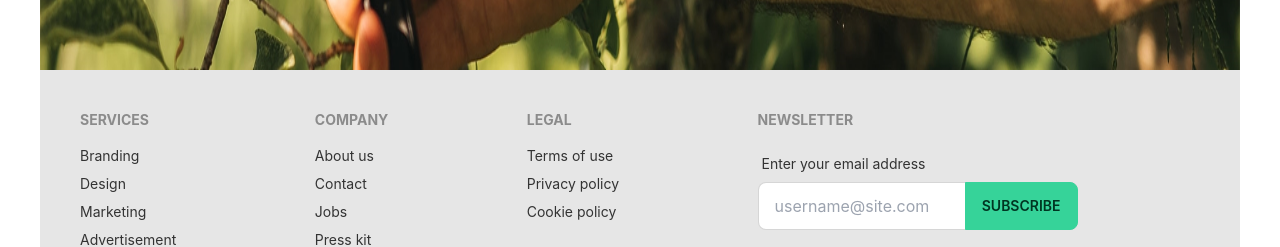
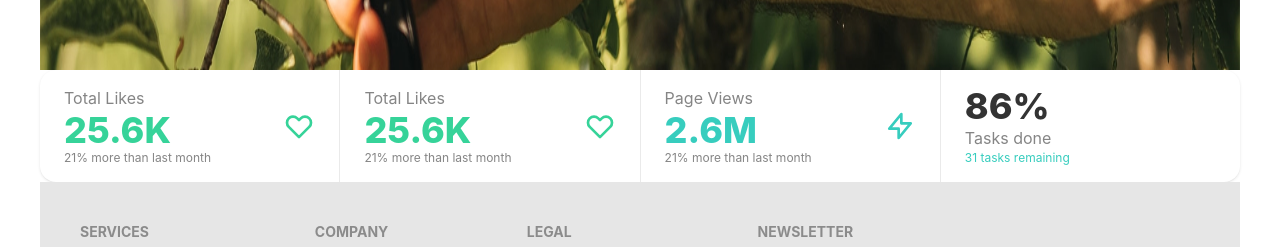
Before and after one commit to md-najmul-haque/gardening-tools-manufacturer-client-side, a React (Create React App) app: page / in a window 1280 px wide. Shown: the part 934-1181 px from the top of the page. Built offline with nearby package versions, Linux system fonts and the light colour scheme; grey boxes are pictures that could not be loaded.

Commit message:
Business Summary add

```diff
--- a/src/Pages/Home/BusinessSummary/BusinessSummary.js
+++ b/src/Pages/Home/BusinessSummary/BusinessSummary.js
@@ -2,7 +2,15 @@ import React from 'react';
 
 const BusinessSummary = () => {
     return (
-        <div class="stats shadow">
+        <div class="stats shadow flex justify-around">
+            <div class="stat">
+                <div class="stat-figure text-primary">
+                    <svg xmlns="http://www.w3.org/2000/svg" fill="none" viewBox="0 0 24 24" class="inline-block w-8 h-8 stroke-current"><path stroke-linecap="round" stroke-linejoin="round" stroke-width="2" d="M4.318 6.318a4.5 4.5 0 000 6.364L12 20.364l7.682-7.682a4.5 4.5 0 00-6.364-6.364L12 7.636l-1.318-1.318a4.5 4.5 0 00-6.364 0z"></path></svg>
+                </div>
+                <div class="stat-title">Total Likes</div>
+                <div class="stat-value text-primary">25.6K</div>
+                <div class="stat-desc">21% more than last month</div>
+            </div>
 
             <div class="stat">
                 <div class="stat-figure text-primary">
@@ -23,13 +31,6 @@ const BusinessSummary = () => {
             </div>
 
             <div class="stat">
-                <div class="stat-figure text-secondary">
-                    <div class="avatar online">
-                        <div class="w-16 rounded-full">
-                            {/* <img src={} alt /> */}
-                        </div>
-                    </div>
-                </div>
                 <div class="stat-value">86%</div>
                 <div class="stat-title">Tasks done</div>
                 <div class="stat-desc text-secondary">31 tasks remaining</div>
--- a/src/Pages/Home/Home/Home.js
+++ b/src/Pages/Home/Home/Home.js
@@ -1,10 +1,12 @@
 import React from 'react';
 import Banner from '../Banner/Banner';
+import BusinessSummary from '../BusinessSummary/BusinessSummary';
 
 const Home = () => {
     return (
         <div>
             <Banner />
+            <BusinessSummary />
         </div>
     );
 };
```
